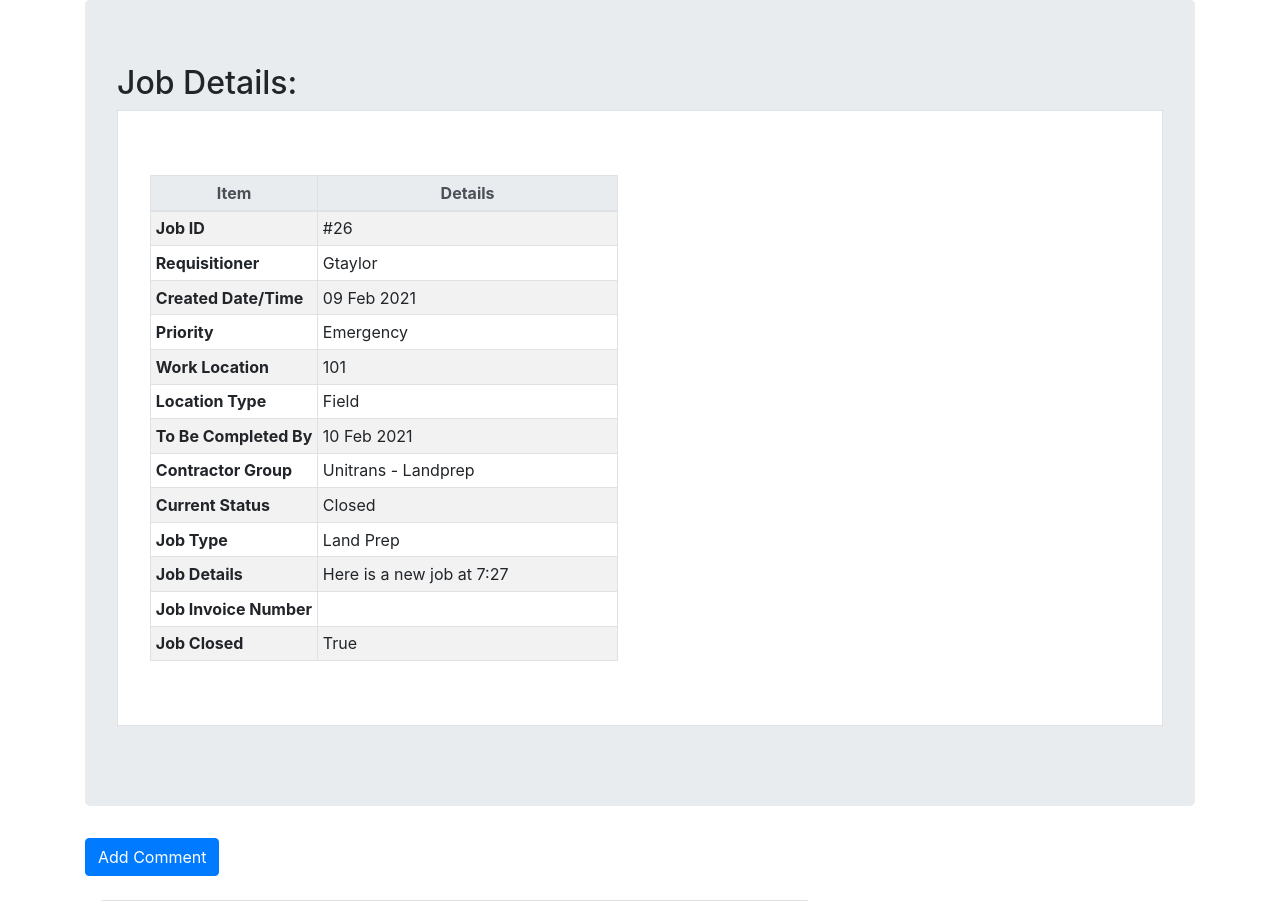
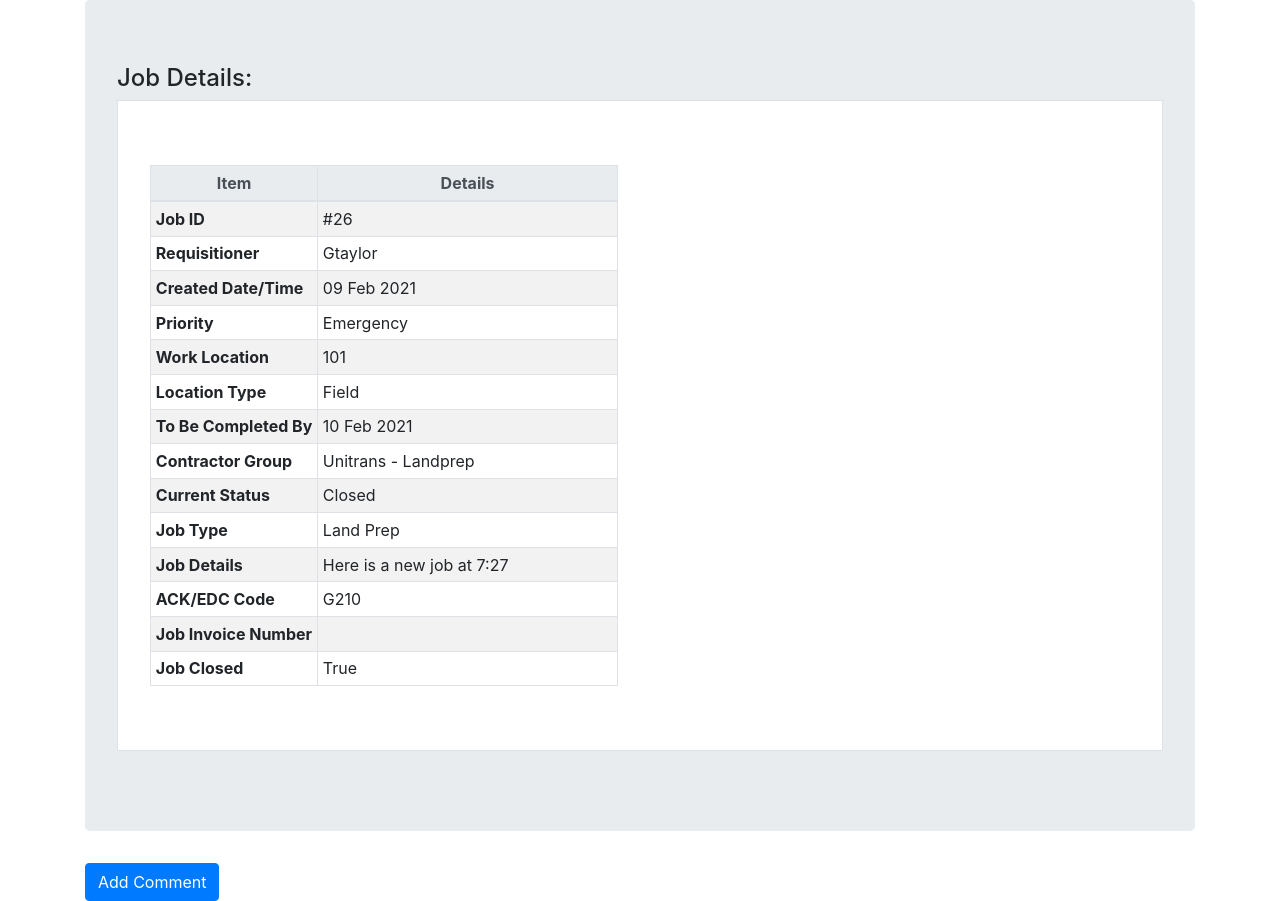
Before and after one commit to gavintaylorgis/django-deployment-jobcards, a Django app: page /jobs/job/26 in a window 1280 px wide. Shown: the part 58-959 px from the top of the page. Run offline with Django 3.2, Linux system fonts and the light colour scheme; a user stored in the database is signed in; data comes from the database, SQL or seed files in the repository; both versions use the stored data as it was after the commit; some libraries are stand-ins or nearby versions.

Commit message:
initial commit

```diff
--- a/JobCards/jobs/forms.py
+++ b/JobCards/jobs/forms.py
@@ -7,9 +7,9 @@ class JobForm(forms.ModelForm):
 
     class Meta():
         model = Job
-        fields = ['asset','priority','request_completed_by_date','job_descrip','contractor_group','conctractor','status','approver','job_type','jobcard_number','job_closed']
+        fields = ['asset','priority','request_completed_by_date','job_descrip','contractor_group','conctractor','status','approver','job_type','jobcard_number','job_closed','ack_cost_code']
         widgets= {
-        'request_completed_by_date': DateTimePickerInput(),
+        'request_completed_by_date': DateTimePickerInput(format='%Y-%m-%d %H:%M'),
 
         }
 
--- a/JobCards/jobs/models.py
+++ b/JobCards/jobs/models.py
@@ -8,7 +8,7 @@ from django.shortcuts import get_object_or_404
 User = get_user_model()
 # Create your models here.
 GROUP_CHOICES = [ [g.name, g.name] for g in Group.objects.exclude(name='contractor').exclude(name='requisitioner').exclude(name='approver') ]
-print(GROUP_CHOICES)
+#print(GROUP_CHOICES)
 
 class Status(models.Model):
     status_name = models.CharField(max_length=200,default='Hold')
@@ -80,9 +80,10 @@ class Job(models.Model):
     status = models.ForeignKey(Status,related_name='jobs',on_delete=models.CASCADE,default=Status.objects.get(status_name='Requested').pk)
     approver = models.ForeignKey(Approver,related_name='jobs',on_delete=models.CASCADE,default=1)
     job_type = models.ForeignKey(JobType,related_name='jobs',on_delete=models.CASCADE,null=True)
-    jobcard_number = models.CharField(max_length=150,default='')
+    jobcard_number = models.CharField('Invoice Number',max_length=150,default='')
     job_closed = models.BooleanField(default=False)
     contractor_group = models.CharField(max_length=200, choices=GROUP_CHOICES,default=4)
+    ack_cost_code = models.CharField('ACK/EDC Code',max_length=20, default='', null=True)
 
 
     def __str__(self):
--- a/JobCards/jobs/templates/jobs/comment_form.html
+++ b/JobCards/jobs/templates/jobs/comment_form.html
@@ -6,7 +6,7 @@
 {{ form.media }}
 
 {% block content %}
-<h1>New Comment</h1>
+<h4>New Comment</h4>
 <form action="" method="Post" class="post-form">
     {% csrf_token %}
     {% bootstrap_form form %}
--- a/JobCards/jobs/templates/jobs/job_list.html
+++ b/JobCards/jobs/templates/jobs/job_list.html
@@ -17,6 +17,7 @@
             <th scope="col" class="text-center">Priority</th>
             <th scope="col" class="text-center" style="min-width: 120px;">Completed By</th>
             <th scope="col" class="text-center" style="min-width: 200px;">Contractor</th>
+            <th scope="col" class="text-center" style="min-width: 200px;">ACK/EDC Code</th>
             <th scope="col" class="text-center">Status
                 <select id='filterText' style='display:inline-block' onchange='filterText()'>
                     <option disabled selected>Select</option>
@@ -52,6 +53,7 @@
                     <td>{{job.priority.priority_name}}</td>
                     <td>{{job.request_completed_by_date|date:"d M Y"}}</td>
                     <td>{{job.contractor_group}}</td>
+                    <td>{{job.ack_cost_code}}</td>
                     <td>{{job.status.status_name}}</td>
                     <td>{{job.job_descrip|truncatechars:140}}</td>
                     <td>{{job.approver.approver_name}}</td>
@@ -108,7 +110,7 @@
 
                         {% if request.user|has_group:"contractor" and job.status.status_name == "Accepted"   and request.user|has_group:job.contractor_group %}
                         <a href="{% url 'jobs:job_addjobcode' pk=job.pk %}" title="Enter Invoice Code" class="btn btn-simple">
-                            <i class="fas fa-qrcode"  style="color:rgb(5, 29, 252); font-size: 1.5em;"></i> Enter Jobcode
+                            <i class="fas fa-qrcode"  style="color:rgb(5, 29, 252); font-size: 1.5em;"></i> Enter Invoice No.
                         </a>
                         <a href="{% url 'jobs:job_requestcloseout' pk=job.pk %}" title="Delete" class="btn btn-simple">
                             <i class="fas fa-check"  style="color:rgb(3, 122, 39); font-size: 1.5em;"></i> Request Closeout
--- a/JobCards/jobs/templates/jobs/job_list_closed.html
+++ b/JobCards/jobs/templates/jobs/job_list_closed.html
@@ -17,6 +17,7 @@
             <th scope="col" class="text-center">Priority</th>
             <th scope="col" class="text-center" style="min-width: 120px;">Completed By</th>
             <th scope="col" class="text-center">Contractor</th>
+            <th scope="col" class="text-center">ACK/EDC Code</th>
             <th scope="col" class="text-center">Status
                 <select id='filterText' style='display:inline-block' onchange='filterText()'>
                     <option disabled selected>Select</option>
@@ -52,6 +53,7 @@
                     <td>{{job.priority.priority_name}}</td>
                     <td>{{job.request_completed_by_date|date:"d M Y"}}</td>
                     <td>{{job.conctractor.contractor_name}}</td>
+                    <td>{{job.ack_cost_code}}</td>
                     <td>{{job.status.status_name}}</td>
                     <td>{{job.job_descrip|truncatechars:140}}</td>
                     <td>{{job.approver.approver_name}}</td>
--- a/JobCards/jobs/templates/jobs/job_selected_details.html
+++ b/JobCards/jobs/templates/jobs/job_selected_details.html
@@ -3,7 +3,7 @@
 {% block content %}
 <div class="jumbotron">
 
-<h2>Job Details: </h2>
+<h4>Job Details: </h4>
 
 <table class="table table-responsive table-striped table-sm table-bordered table-hover" style="background-color: white; padding:inherit;">
     <thead class="thead-light">
@@ -54,6 +54,10 @@
         <tr>
             <th scope="row">Job Details</th>
             <td>{{sel_job.job_descrip}}</td>
+        </tr>
+        <tr>
+            <th scope="row">ACK/EDC Code</th>
+            <td>{{sel_job.ack_cost_code}}</td>
         </tr>
         <tr>
             <th scope="row">Job Invoice Number</th>
--- a/JobCards/jobs/templates/jobs/jobcode_form.html
+++ b/JobCards/jobs/templates/jobs/jobcode_form.html
@@ -6,7 +6,7 @@
 {{ form.media }}
 
 {% block content %}
-<h1>Enter Jobcode</h1>
+<h4>Enter Invoice Number</h4>
 <form action="" method="Post" class="post-form">
     {% csrf_token %}
     {% bootstrap_form form %}
--- a/JobCards/jobs/views.py
+++ b/JobCards/jobs/views.py
@@ -33,7 +33,7 @@ class ClosedJobsList(generic.ListView):
 
 class JobDetailView(generic.DetailView):
     model = models.Job
-    fields = ['asset','priority','request_completed_by_date','job_descrip','contractor_group','conctractor','status','approver','job_type','jobcard_number','job_closed']
+    fields = ['asset','priority','request_completed_by_date','job_descrip','contractor_group','conctractor','status','approver','job_type','jobcard_number','job_closed','ack_cost_code']
     template_name = 'jobs/job_detail.html'
 
 
@@ -68,12 +68,12 @@ class JobDetail(generic.DetailView):
 
 
 class CreateJob(LoginRequiredMixin,SelectRelatedMixin,generic.CreateView):
-    fields = ('asset','priority','request_completed_by_date','job_descrip','contractor_group','approver','job_type')
+    fields = ('asset','priority','request_completed_by_date','job_descrip','contractor_group','approver','job_type','ack_cost_code')
     model = models.Job
 
     def get_form(self):
          form = super().get_form()
-         form.fields['request_completed_by_date'].widget = DateTimePickerInput()
+         form.fields['request_completed_by_date'].widget = DateTimePickerInput(format='%Y-%m-%d %H:%M')
          return form
 
     def form_valid(self,form):
@@ -91,7 +91,7 @@ class DeleteJob(LoginRequiredMixin,generic.DeleteView):
 
 class UpdateJob(LoginRequiredMixin,generic.UpdateView):
     model = models.Job
-    fields = ['asset','priority','request_completed_by_date','job_descrip','contractor_group','status','approver','job_type']
+    fields = ['asset','priority','request_completed_by_date','job_descrip','contractor_group','status','approver','job_type','ack_cost_code']
     template_name_suffix = '_update_form'
     success_url =reverse_lazy('jobs:all')
 
@@ -238,7 +238,7 @@ def add_comment_to_job(request,pk):
             comment.commentor = request.user
             comment.save()
             email_subject = 'Do Not Reply !  Jobcard #{} Updated'.format(pk)
-            email_message = 'New comment added to job #{} by {}. Go to http://127.0.0.1:8000/jobs/job/{} to see any comments'.format(pk,request.user.username,pk)
+            email_message = 'New comment added to job #{} by {}. Go to http://127.0.0.1:8000/jobs/job/{} to see any additional comments. \r\n \r\n {}'.format(pk,request.user.username,pk,comment.comment_details)
             send_mail(
                 email_subject,
                 email_message,
```
Also changed, not shown: JobCards/JobCards/settings.py (+6 -5 lines), JobCards/db.sqlite3.
